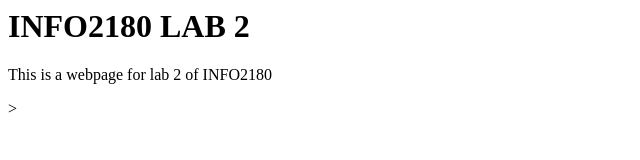
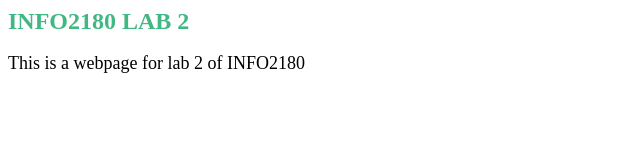
Before and after one commit to ToyaPinnock/info2180-lab2, a plain HTML site: page index.html in a window 1280 px wide. Shown: the whole page, without its empty margins (0-640 px from the left). Drawn offline with Linux system fonts and the light colour scheme.

Commit message:
added css stylesheet and updates

```diff
--- a/index.html
+++ b/index.html
@@ -5,11 +5,11 @@
         <meta charset="UTF-8">
         <meta name="viewport" content="width=device-width, initial-scale=1">
         <meta http-equiv="X-UA-Compatible" content="ie=edge">
-        <link href="css/style.css" rel="stylesheet">
+        <link href="styles.css" rel="stylesheet">
     </head>
     <body>
         <h1>INFO2180 LAB 2</h1>
-        <p>This is a webpage for lab 2 of INFO2180</p>
+        <p>This is a webpage for lab 2 of INFO2180 </p>
 
     </body>
-</html>>
+</html>
--- /dev/null
+++ b/styles.css
@@ -0,0 +1,7 @@
+h1{
+    font-size:24px;
+    color: #41B883;
+}
+P{
+    font-size:18px;
+}
```
